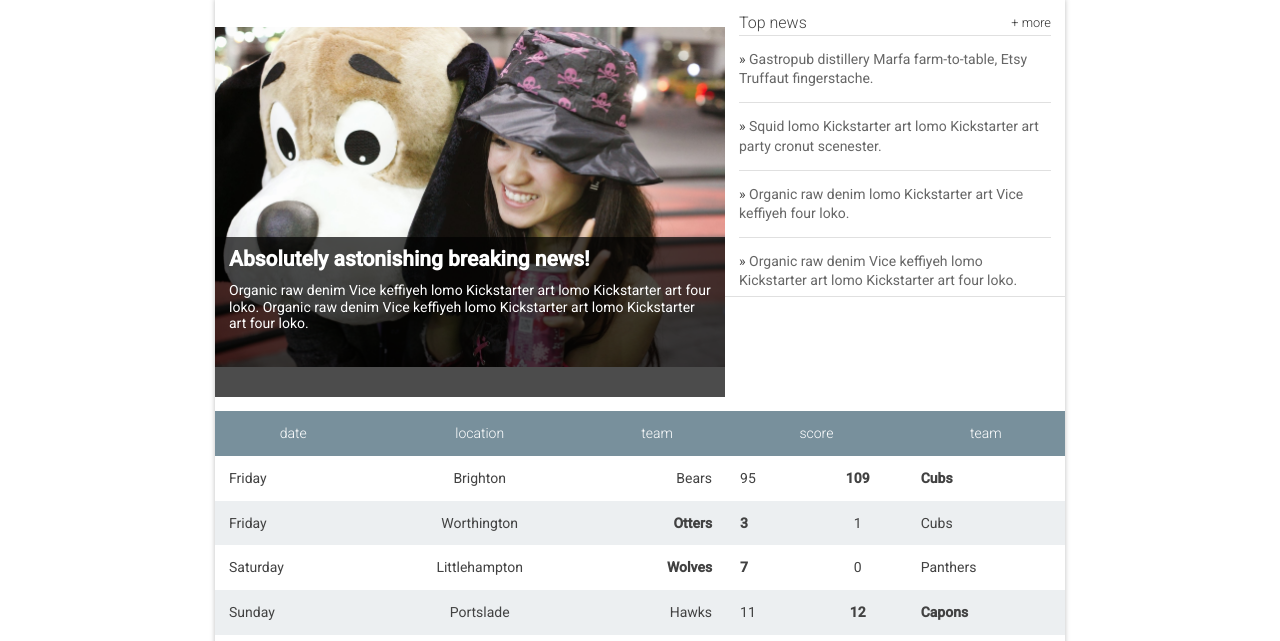
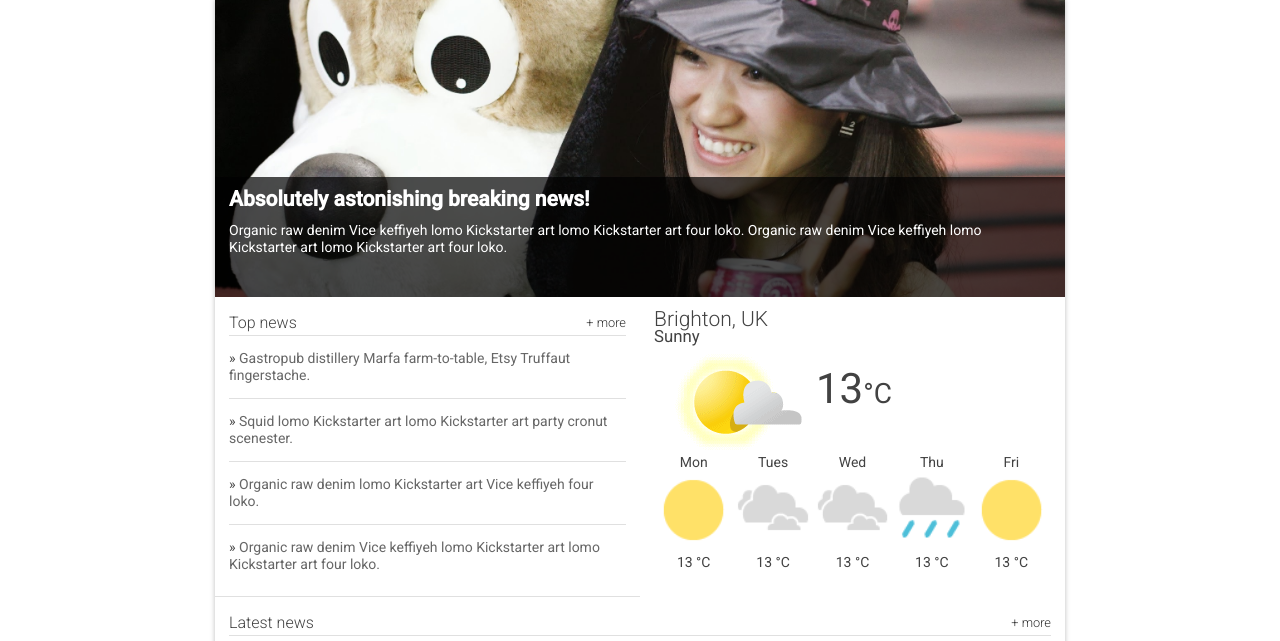
Before and after one commit to bacioana/responsiveApp, a plain HTML site: page index.html in a window 1280 px wide. Shown: the part 159-800 px from the top of the page. Drawn offline with Linux system fonts and the light colour scheme.

Commit message:
Changed layout for brakpoints

```diff
--- a/main.css
+++ b/main.css
@@ -185,7 +185,7 @@ main {
 .top-news__item {
   border-bottom: 1px solid #E0E0E0;
   padding: 1em 0;
-  line-height: 19.2px;
+  line-height: 17px;
 }
 
 .top-news__item:before {
--- a/responsive.css
+++ b/responsive.css
@@ -24,7 +24,7 @@ img, embed, object, video {
 }
 
 .hero {
-  background-size: 100%;
+  background-size: cover;
   background-repeat: no-repeat;
   background-position: center;
 }
@@ -128,6 +128,10 @@ img, embed, object, video {
     order: 1;
     width: 50%;
   }
+  .top-news {
+    order: 2;
+    width: 50%;
+  }
 
   .truncate {
     max-width: 70%;
@@ -137,21 +141,29 @@ img, embed, object, video {
 
 @media screen and (min-width: 700px) {
   .hero {
-    width: 60%;
+    width: 55%;
+    order: 0;
+    height: 300px;
   }
 
   .top-news {
     order: 1;
     width: 40%;
+
   }
 
-  .scores {
+  .scores__table {
     order: 2;
-    width: 60%;
+    width: 50%;
   }
 
   .weather {
-    order: 3;
+    width: 30%;
+    order: 4;
+  }
+
+  .scores__table td:nth-child(n) {
+    text-align: center;
   }
 
 }
@@ -162,4 +174,30 @@ img, embed, object, video {
     margin-left: auto;
     margin-right: auto;
   }
+  .hero{
+    width: 100%;
+    order:0;
+  }
+
+  .top-news {
+    width: 50%;
+    order: 1;
+  }
+  .weather {
+    width: 50%;
+    order: 2;
+  }
+  .recent-news {
+    width: 50%;
+    order: 3;
+  }
+  .scores {
+    width: 60%;
+    order: 4;
+  }
+
+
+  .scores__table td:nth-child(n) {
+    text-align: center;
+  }
 }
```
